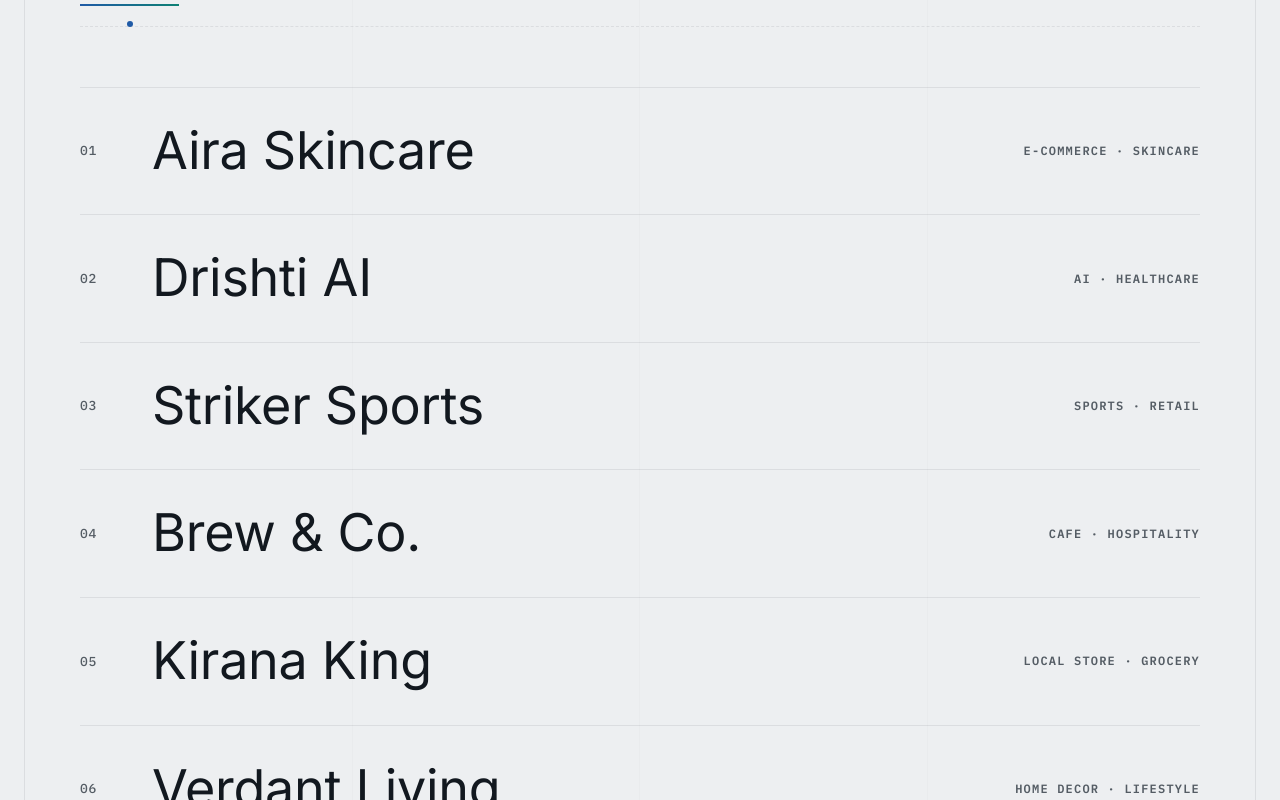
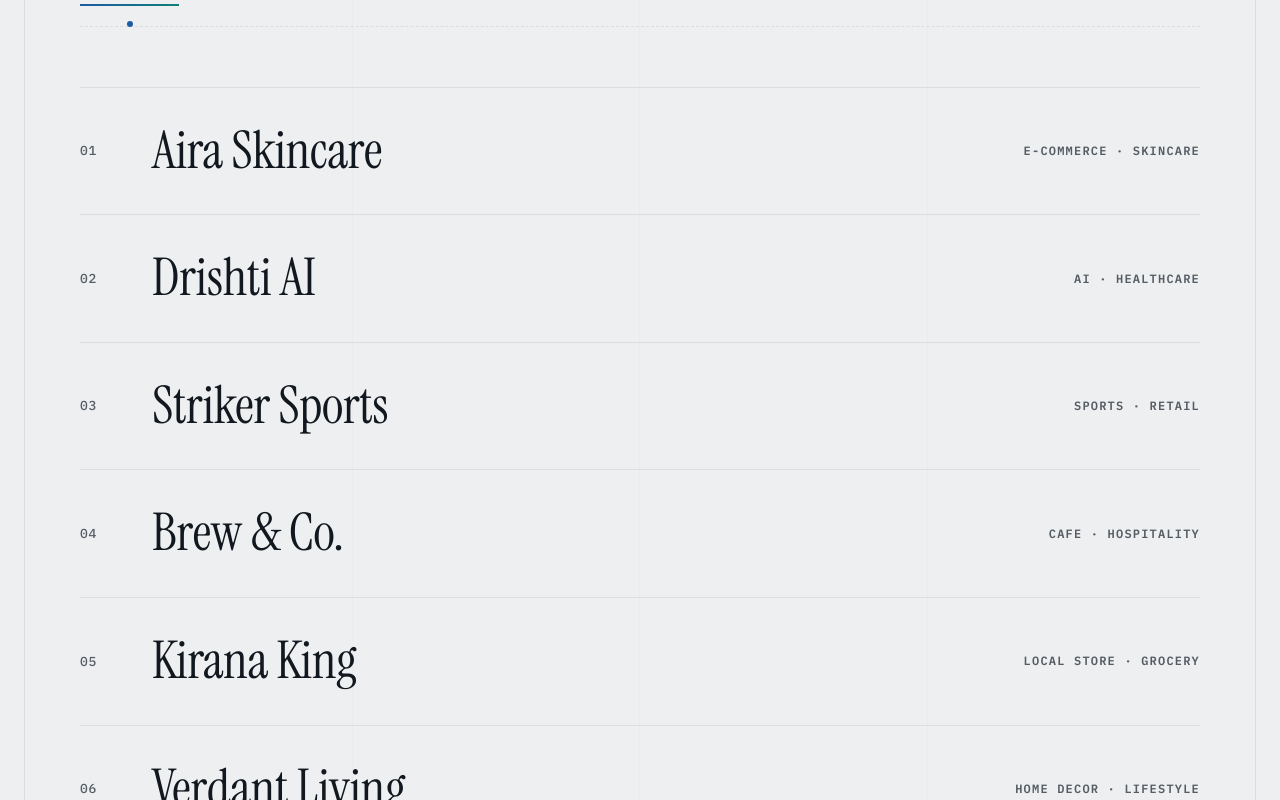
Before and after one commit to AbhishekKumarCode/Calibre-agency, a React (Vite) app: page / in a window 1280 px wide. Shown: the part 2760-3560 px from the top of the page. Built offline with nearby package versions, Linux system fonts and the light colour scheme; no server answers.

Commit message:
Revert project card titles back to Instrument Serif

```diff
--- a/src/pages/Home/Home.css
+++ b/src/pages/Home/Home.css
@@ -697,7 +697,7 @@
       width: 44px;
       flex-shrink: 0;
     }.page-home .project-row-title {
-      font-family: var(--font-modern);
+      font-family: var(--font-display);
       font-weight: 400;
       font-size: clamp(30px, 4.2vw, 52px);
       line-height: 1.05;
```
